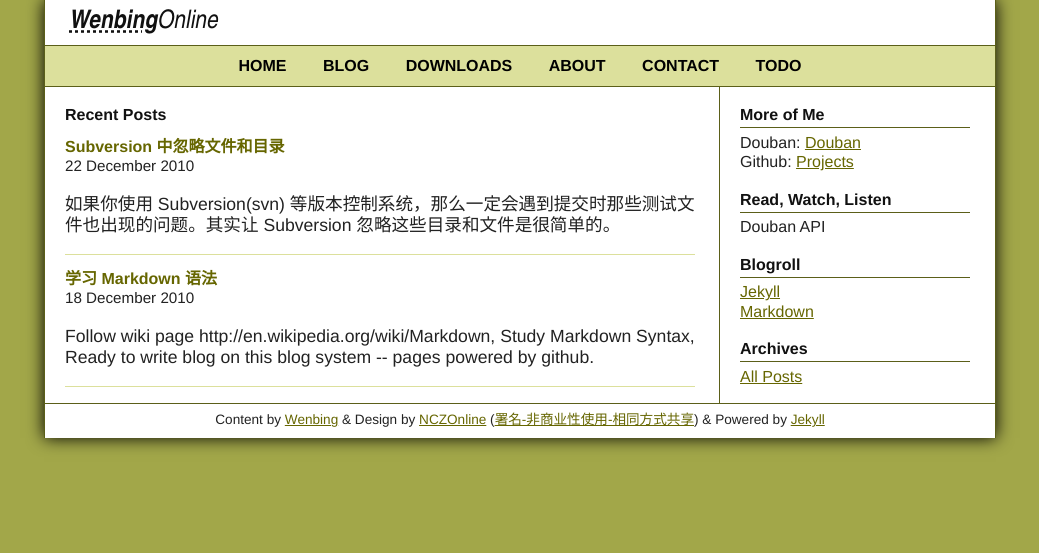
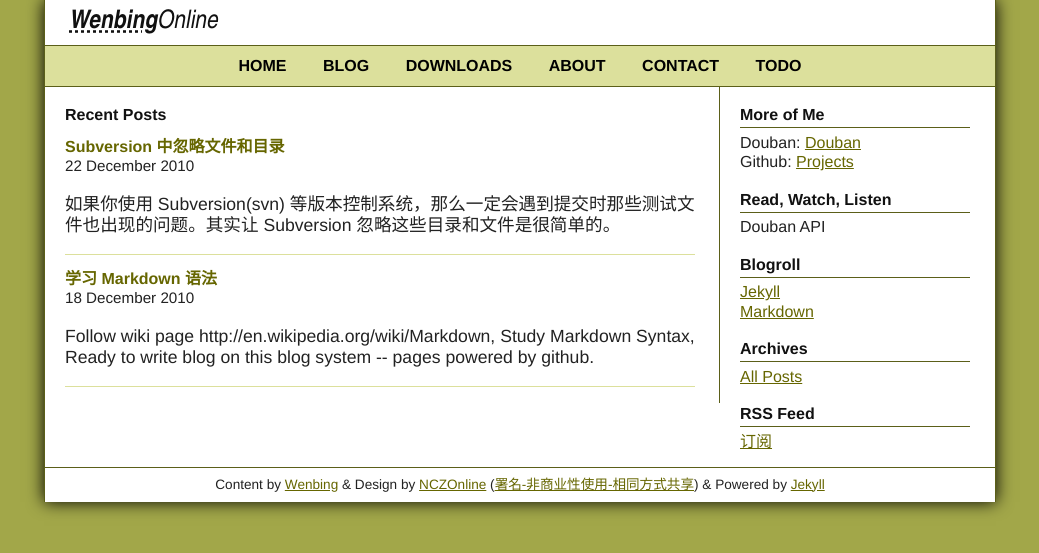
Before and after one commit to GunioRobot/wenbing.github.com, a Jekyll site: the page built from index.markdown, in a window 1280 px wide. Shown: the top 553 px of the page, without its empty margins (120-1159 px from the left). Built offline with Jekyll 4.4.1, drawn with Linux system fonts in a browser that asks for light colours; Markdown is read by kramdown in place of the engine named in the settings.

Commit message:
add feed to sidebar

```diff
--- a/_includes/sidebar.html
+++ b/_includes/sidebar.html
@@ -17,3 +17,7 @@
     <ul>
       <li><a href="/blog/past.html">All Posts</a></li>
     </ul>
+    <h2>RSS Feed</h2>
+    <ul>
+      <li><a href="/blog/atom.xml">订阅</a></li>
+    </ul>
```
